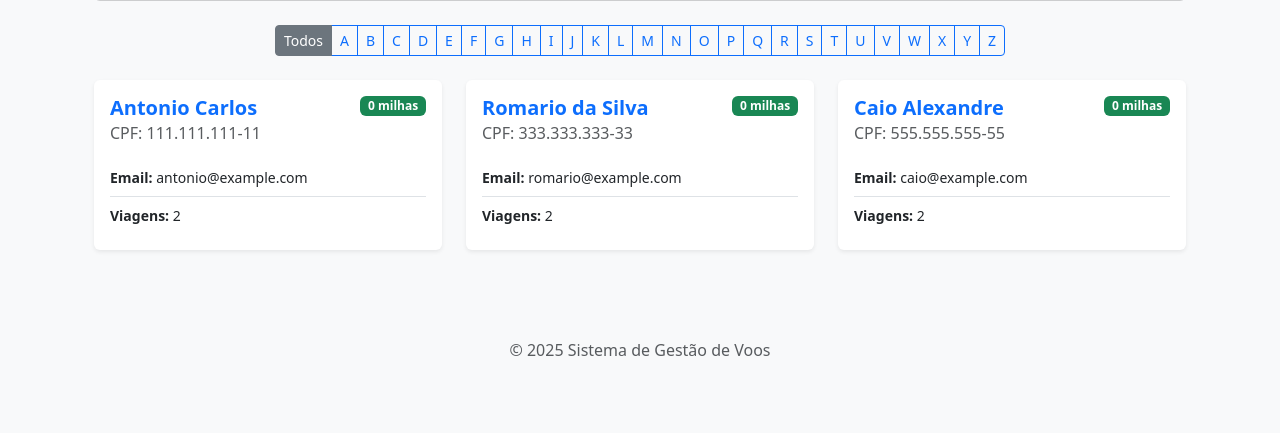
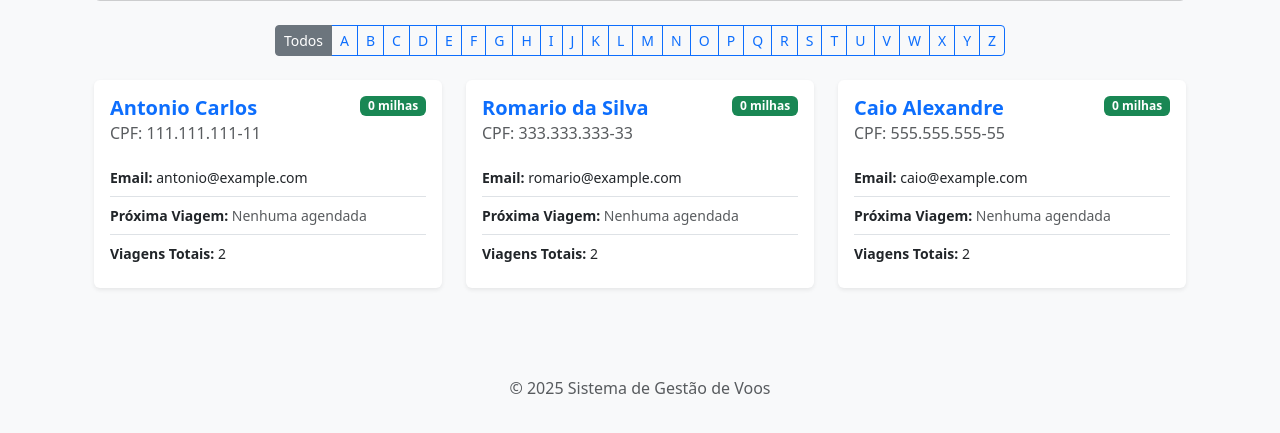
Before and after one commit to zabeldsc/LinhasAereaEDII, a Flask app: page /admin/clientes in a window 1280 px wide. Shown: the part 271-704 px from the top of the page. Run offline with Flask 3, Linux system fonts and the light colour scheme; the visitor is signed in with stand-in values (Sample User, id 1).

Commit message:
[feat] implementa seleção de data de viagem e corrige formatação
- Adiciona campo de seleção de data no formulário de reserva (com fallback automático de 7-15 dias).
- Corrige erro de sintaxe no strftime que gerava datas inválidas (d%-m%-Y%).
- Atualiza Dashboard do Passageiro para exibir a coluna 'Data da Viagem'.
- Atualiza Gestão de Clientes (Admin) para mostrar a 'Próxima Viagem'.
- Garante a persistência correta da data no formato dd-mm-yyyy nos arquivos JSON/CSV.

```diff
--- a/app/templates/admin/clientes.html
+++ b/app/templates/admin/clientes.html
@@ -82,8 +82,18 @@
                         <li class="list-group-item px-0">
                             <strong>Email:</strong> {{ cliente.email }}
                         </li>
+
                         <li class="list-group-item px-0">
-                            <strong>Viagens:</strong>
+                            <strong>Próxima Viagem:</strong>
+                            {% if cliente.data_viagem %}
+                                {{ cliente.data_viagem }}
+                            {% else %}
+                                <span class="text-muted">Nenhuma agendada</span>
+                            {% endif %}
+                        </li>
+
+                        <li class="list-group-item px-0">
+                            <strong>Viagens Totais:</strong>
                             {% if cliente.reservas is sequence %}
                                 {{ cliente.reservas|length }}
                             {% else %}
--- a/app/templates/passageiro/dashboard.html
+++ b/app/templates/passageiro/dashboard.html
@@ -53,6 +53,7 @@
                             <th>Preço</th>
                             <th>Aeronave</th>
                             <th>Data de Compra</th>
+                            <th>Data da Viagem</th>
                         </tr>
                     </thead>
                     <tbody>
@@ -65,6 +66,7 @@
                                 <td>R$ {{ reserva.preco }}</td>
                                 <td>{{ reserva.aeronave }}</td>
                                 <td>{{ reserva.data_compra }}</td>
+                                <td>{{ reserva.get('data_viagem', 'A definir') }}</td>
                             </tr>
                         {% endfor %}
                     </tbody>
```
Also changed, not shown: app/blueprints/passageiro_bp.py (+21 -2 lines), app/templates/passageiro/comprar.html (+7 -0 lines).
